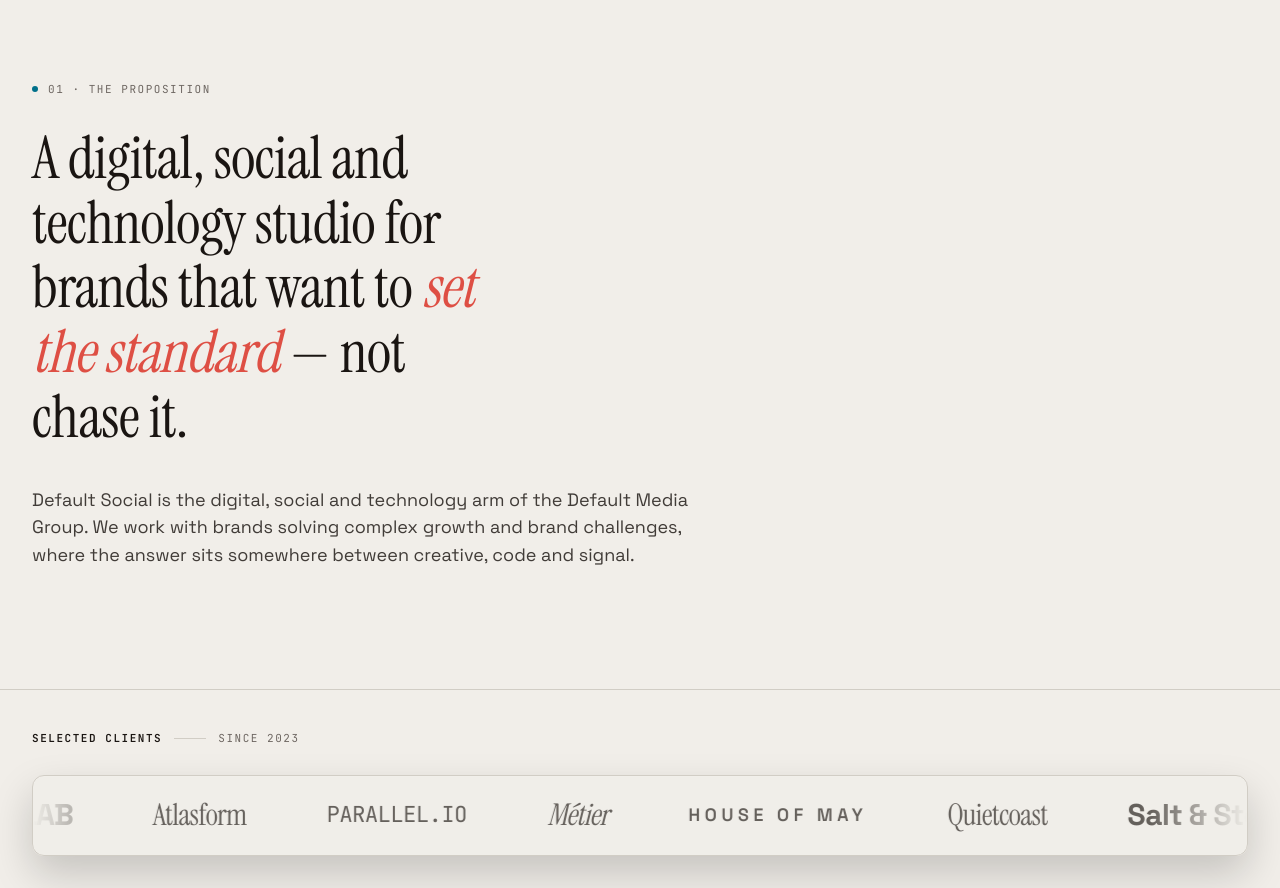
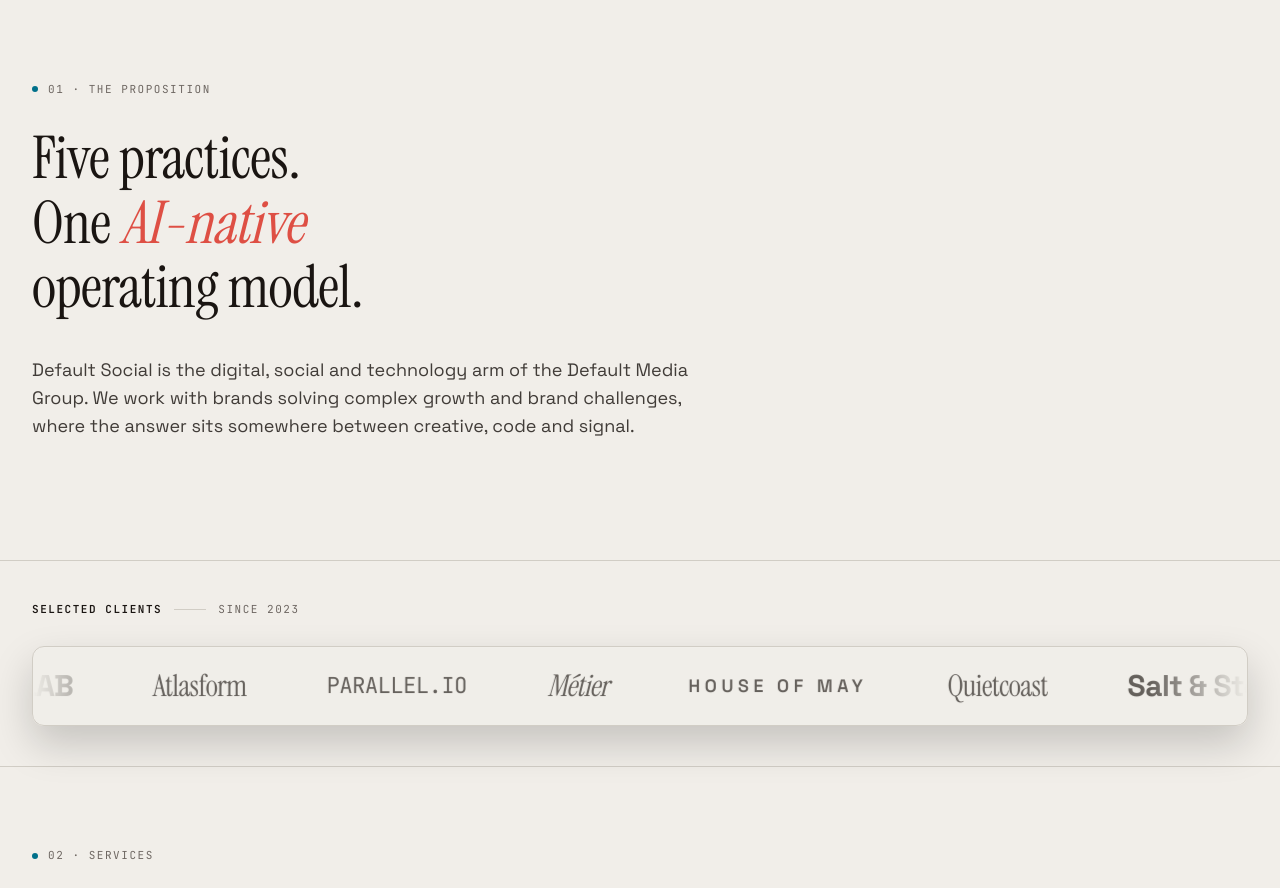
Before and after one commit to Dbrowne14/Default_Social_AI, a Next.js app: page / in a window 1280 px wide. Shown: the part 980-1868 px from the top of the page. Built offline with nearby package versions, Linux system fonts and the light colour scheme.

Commit message:
Creating and implementing Rich Title UI

```diff
--- a/components/home/InsightsOverview.tsx
+++ b/components/home/InsightsOverview.tsx
@@ -1,14 +1,16 @@
 import { insights } from "@/data/blogData";
 import BlogCard from "../ui/BlogCard";
 import Link from "next/link";
+import { getInsightsOverview } from "@/lib/content/homePage";
 
-const InsightsOverview = () => {
+const InsightsOverview = async () => {
+  const {title, eyebrow, meta} = await getInsightsOverview()
   return (
     <section className="border-t border-t-line" data-screen-label="Insights">
       <div className="container-custom py-20">
         <div className="section-headings">
           <div className="section-title">
-            <div className="eyebrow">04 · Insights</div>
+            <div className="eyebrow">{eyebrow}</div>
             <h2>
               Field notes from
               <br />
@@ -16,8 +18,7 @@ const InsightsOverview = () => {
             </h2>
           </div>
           <p className="meta">
-            Long-form thinking on agency operating models, what we&apos;ve shipped
-            recently, and what&apos;s coming next. {"  "}
+            {meta}
             <Link href="/insights" className="text-accent hover:underline">
               All insights →
             </Link>
--- a/components/home/ValueProp.tsx
+++ b/components/home/ValueProp.tsx
@@ -1,16 +1,15 @@
 import { getValueProp } from "@/lib/content/homePage";
+import RichTitle from "../ui/RichTitle";
 
 const ValueProp = async () => {
-  const {eyebrow, title, lede} = await getValueProp()
+  const { eyebrow, title, lede } = await getValueProp();
   return (
     <section className="py-10" data-screen-label="Value prop">
       <div className="container-custom">
         <div className="max-w-190">
           <div className="eyebrow mb-7">{eyebrow}</div>
           <p className="font-serif text-[clamp(38px,4.6vw,64px)] leading-[1.1] max-w-[18ch] tracking-[-0.01em]">
-            A digital, social and technology studio for brands that want to{" "}
-            <em className="italic text-accent">set the standard</em> — not chase
-            it.
+            <RichTitle title={title} />
           </p>
           <p className="lede mt-9 max-w-[58ch] text-cream-2 text-4.5 leading-[1.55]">
             {lede}
--- /dev/null
+++ b/components/ui/RichTitle.tsx
@@ -0,0 +1,30 @@
+import { Fragment } from "react";
+import type { TitleLine } from "@/types/shared";
+
+type RichTitleProps = {
+  title: TitleLine[];
+};
+
+const RichTitle = ({ title }: RichTitleProps) => {
+  return (
+    <>
+      {title.map((line, index) => (
+        <Fragment key={index}>
+          {line.segments.map((segment, i) => (
+            <span
+              key={i}
+              className={`${segment.italic ? "italic" : ""} ${
+                segment.accent ? "text-accent" : ""
+              }`}
+            >
+              {segment.text}
+            </span>
+          ))}
+          {index < title.length - 1 && <br />}
+        </Fragment>
+      ))}
+    </>
+  );
+};
+
+export default RichTitle;
--- a/data/homePage.ts
+++ b/data/homePage.ts
@@ -1,3 +1,5 @@
+import InsightsOverview from "@/components/home/InsightsOverview";
+
 export const homePage = {
   hero: {
     footer_Text:
@@ -21,4 +23,16 @@ export const homePage = {
     ],
     lede: "Default Social is the digital, social and technology arm of the Default Media Group. We work with brands solving complex growth and brand challenges, where the answer sits somewhere between creative, code and signal.",
   },
+  insightsOverview: {
+    eyebrow: "04 · Insights",
+    title: [
+      {
+        segments: [{ text: "Field notes from" }],
+      },
+      {
+        segments: [{ text: "the practice." }],
+      },
+    ],
+    meta: "Long-form thinking on agency operating models, what we've shipped recently, and what's coming next.",
+  },
 };
--- a/lib/content/homePage.ts
+++ b/lib/content/homePage.ts
@@ -7,3 +7,6 @@ export const getHeroFooter = async () => {
 export const getValueProp = async () => {
   return homePage.valueProp;
 };
+export const getInsightsOverview = async ()=> {
+  return homePage.insightsOverview
+}
```
Also changed, not shown: types/shared.ts (+7 -2 lines).
